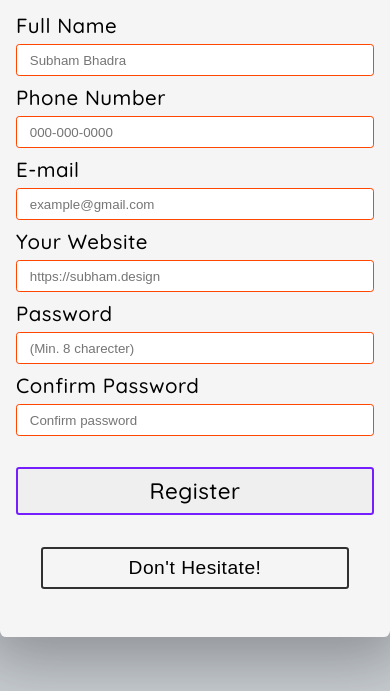
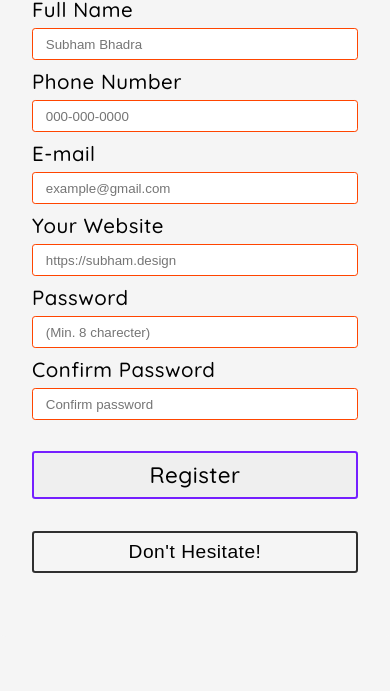
Before and after one commit to subham-04/Form-Validator, a plain HTML site: page index.html in a window 390 px wide. Shown: the part 153-844 px from the top of the page. Drawn offline with Linux system fonts and the light colour scheme; a web font is replaced by a local one.

Commit message:
Update style.css

```diff
--- a/style.css
+++ b/style.css
@@ -102,7 +102,7 @@ button:hover{
     justify-content: center;
     display: flex;
      border-radius: 0.2rem;
-     width: 86%;
+     width: 100%;
      margin: 1rem 0;
      font-weight: 100;
      transition: background-color 0.3s;
@@ -122,3 +122,14 @@ h3{
     font-family: 'Kantumruy Pro', sans-serif;
     font-weight: 500;
 }
+
+@media (max-width:550px) {
+    .container{
+        box-shadow: none;
+        padding: 0 2rem;
+        border: none;
+    }
+    body{
+        background-color: whitesmoke;
+    }
+}
```
